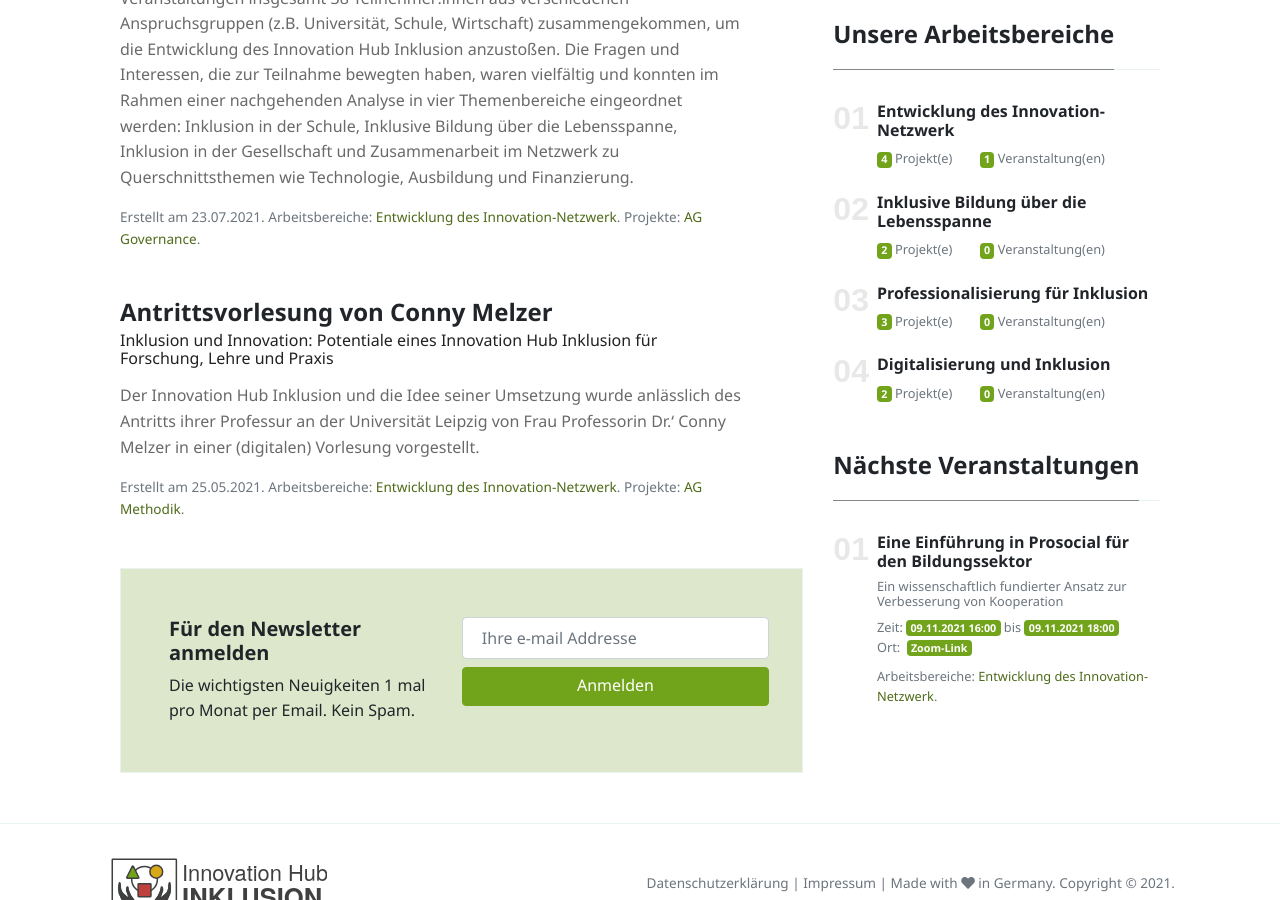
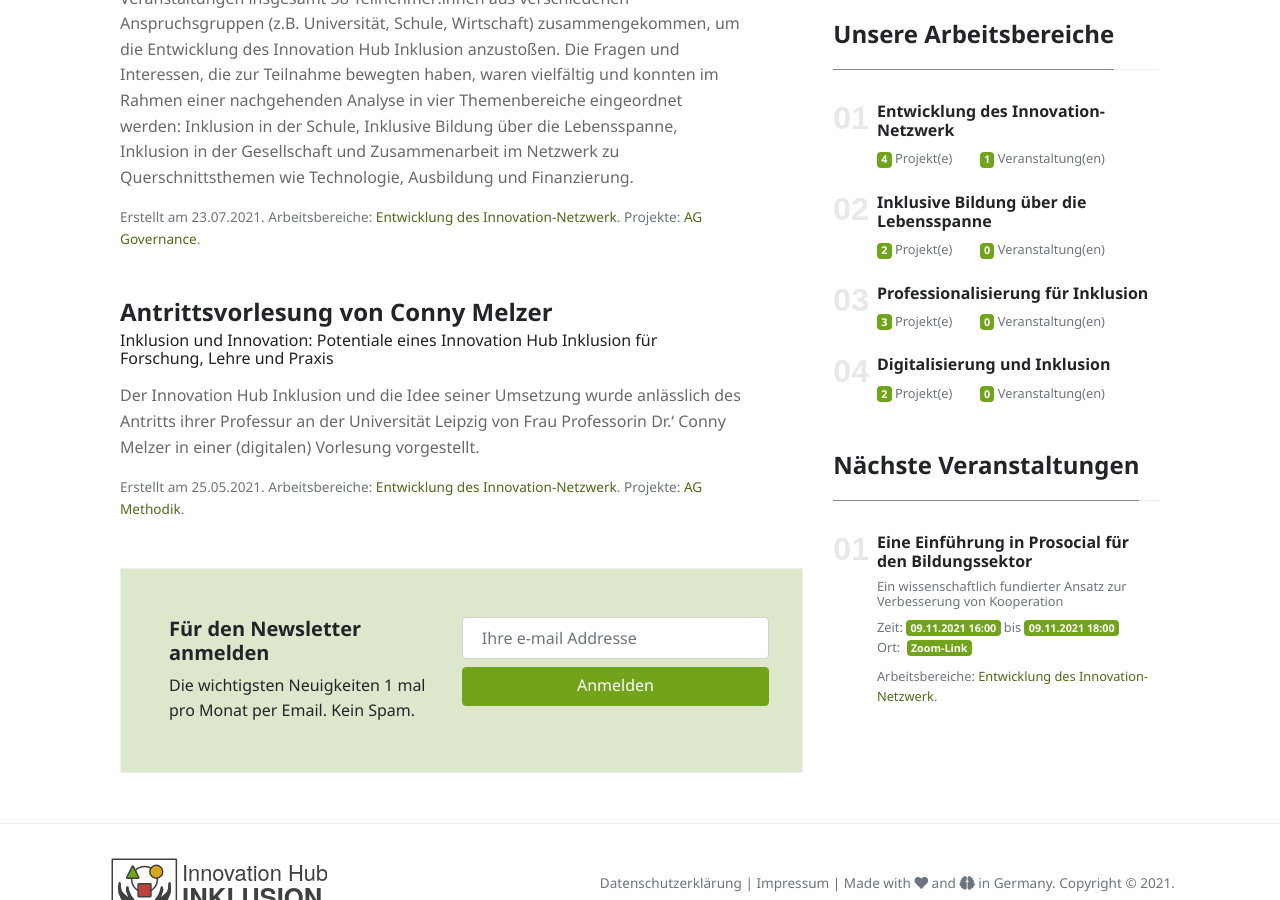
Before and after one commit to innovation-hub-inklusion/innovation-hub-inklusion.github.io, a Jekyll site: the page built from index.html, in a window 1280 px wide and 900 px high, scrolled down 1743 px. Built offline with Jekyll 4.4.1, drawn with Linux system fonts in a browser that asks for light colours; the list of posts is cut into pages by our own code.

Commit message:
Update footer

```diff
--- a/_layouts/default.html
+++ b/_layouts/default.html
@@ -87,7 +87,7 @@
             <div>
                 <a class="text-muted" href="{{ site.baseurl }}/privacy-policy.html">Datenschutzerklärung</a> |
                 <a class="text-muted" href="{{ site.baseurl }}/imprint.html">Impressum</a> |
-                <span class="d-inline-block">Made with <i class="fa fa-heart"></i> in Germany.</span>
+                <span class="d-inline-block">Made with <i class="fa fa-heart"></i> and <i class="fa fa-brain"></i> in Germany.</span>
                 <span class="d-inline-block">Copyright © <script>document.write(new Date().getFullYear())</script>.</span>
             </div>
         </div>
```
